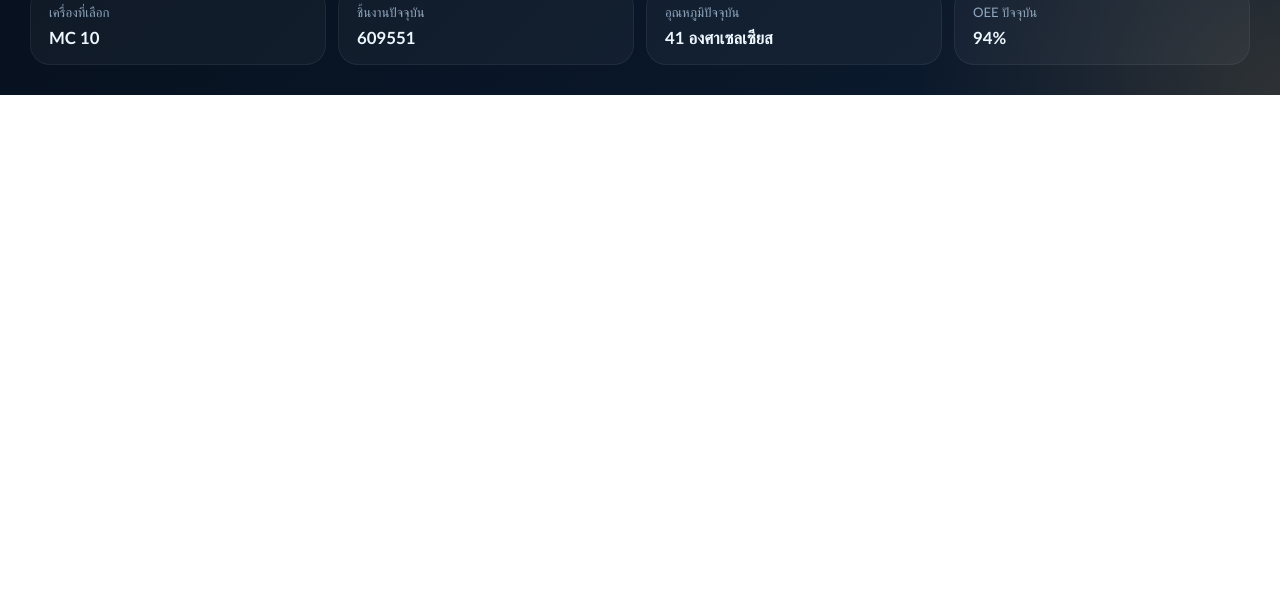
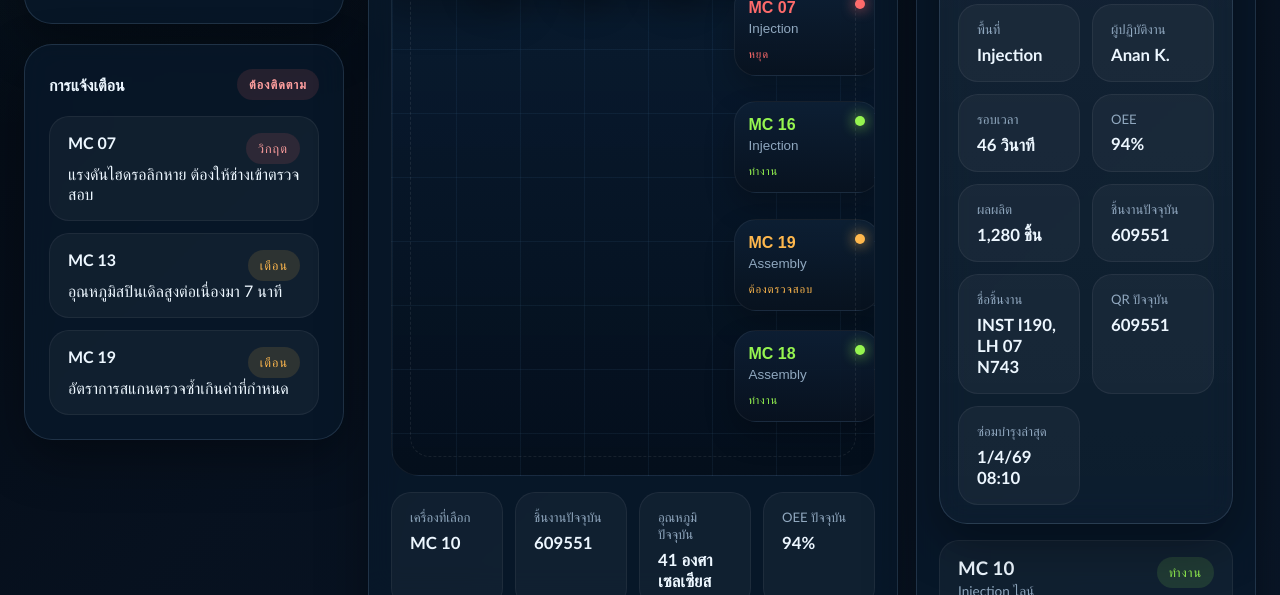
Before and after one commit to Teerapon4412/monitor, a plain HTML site: page index.html in a window 1280 px wide. Shown: the part 717-1312 px from the top of the page. Before the commit the page ends 812 px from the top, so only its background shows below. Drawn offline with Linux system fonts and the light colour scheme.

Commit message:
Restore monitor layout from previous deploy

```diff
--- a/index.html
+++ b/index.html
@@ -6,7 +6,7 @@
     <title>หน้าจอติดตามเครื่องจักร</title>
     <link rel="stylesheet" href="./styles.css" />
   </head>
-  <body class="monitor-horizontal">
+  <body>
     <div class="shell">
       <aside class="sidebar">
         <div>
--- a/styles.css
+++ b/styles.css
@@ -38,38 +38,6 @@ body::before {
   mask-image: linear-gradient(to bottom, rgba(0, 0, 0, 0.5), transparent 85%);
 }
 
-body.monitor-horizontal .shell {
-  grid-template-columns: 1fr;
-}
-
-body.monitor-horizontal .sidebar,
-body.monitor-horizontal .topbar,
-body.monitor-horizontal .stats-grid,
-body.monitor-horizontal .ticker,
-body.monitor-horizontal .detail-panel {
-  display: none;
-}
-
-body.monitor-horizontal .main-grid {
-  grid-template-columns: 1fr;
-}
-
-body.monitor-horizontal .map-panel {
-  padding: 6px;
-  background: transparent;
-  border: none;
-  box-shadow: none;
-  backdrop-filter: none;
-}
-
-body.monitor-horizontal .plant-map {
-  min-height: 620px;
-}
-
-body.monitor-horizontal .focus-strip {
-  margin-top: 18px;
-  grid-template-columns: repeat(4, minmax(0, 1fr));
-}
 
 .shell {
   position: relative;
```
